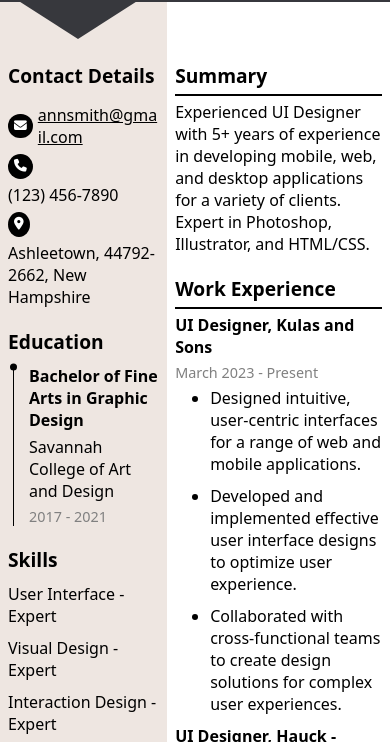
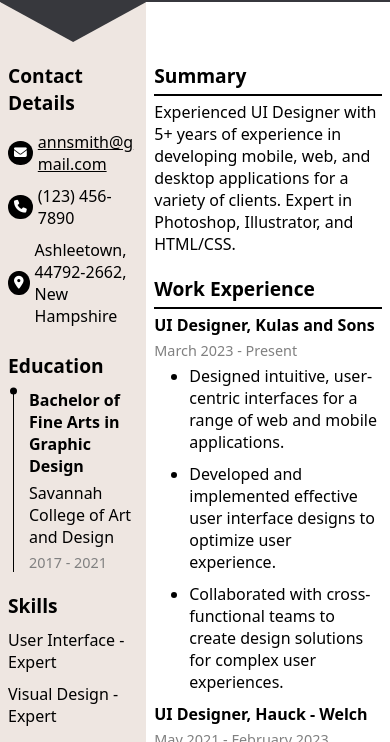
Before and after one commit to Vishal101022/resume-ui, a plain HTML site: page public/index.html in a window 390 px wide. Shown: the part 91-833 px from the top of the page. Drawn offline with Linux system fonts and the light colour scheme.

Commit message:
fix triangle issue

```diff
--- a/public/style.css
+++ b/public/style.css
@@ -32,17 +32,7 @@ body {
 .user-name {
   justify-content: end;
 }
-.header::before {
-  content: "";
-  position: absolute;
-  top: 111px;
-  left: 0;
-  width: 40%;
-  height: 50px;
-  background: var(--primary-color);
-  clip-path: polygon(50% 0%, 100% 100%, 0% 100%);
-  rotate: 180deg;
-}
+
 .user-img img {
   width: 80px;
   height: 80px;
@@ -62,7 +52,7 @@ body {
 
 .grid {
   display: grid;
-  grid-template-columns: 1fr 1fr 1fr 1fr 1fr 1fr 1fr;
+  grid-template-columns: 1fr 1fr 1fr 1fr 1fr 1fr 1fr 1fr;
   grid-template-rows: auto;
   gap: 1em;
   height: 100vh;
@@ -71,9 +61,25 @@ body {
   grid-area: 1/1/1/4;
   background-color: var(--secondary-color);
   padding: 0 1.5rem;
+  position: relative;
 }
+
+.left-column::before {
+  content: "";
+  position: absolute;
+  top: -0.5px;
+  left: 0;
+  width: 100%;
+  height: 40px;
+  background: var(--primary-color);
+  clip-path: polygon(50% 0%, 100% 100%, 0% 100%);
+  rotate: 180deg;
+}
+
+
+
 .right-column {
-  grid-area: 1/4/1/8;
+  grid-area: 1/4/1/9;
   background-color: #fff;
   padding: 0 1.5rem;
 }
@@ -163,7 +169,7 @@ li {
   font-size: 0.8rem;
 }
 
-.email {
+.email, .phone, .address {
   display: flex;
   align-items: center;
 }
@@ -194,11 +200,7 @@ li {
     font-size: 0.8em !important;
   }
 
-  .header::before {
-    top: 80px;
-  }
-
-  .grid{
+  .grid {
     gap: 0;
   }
 
```
